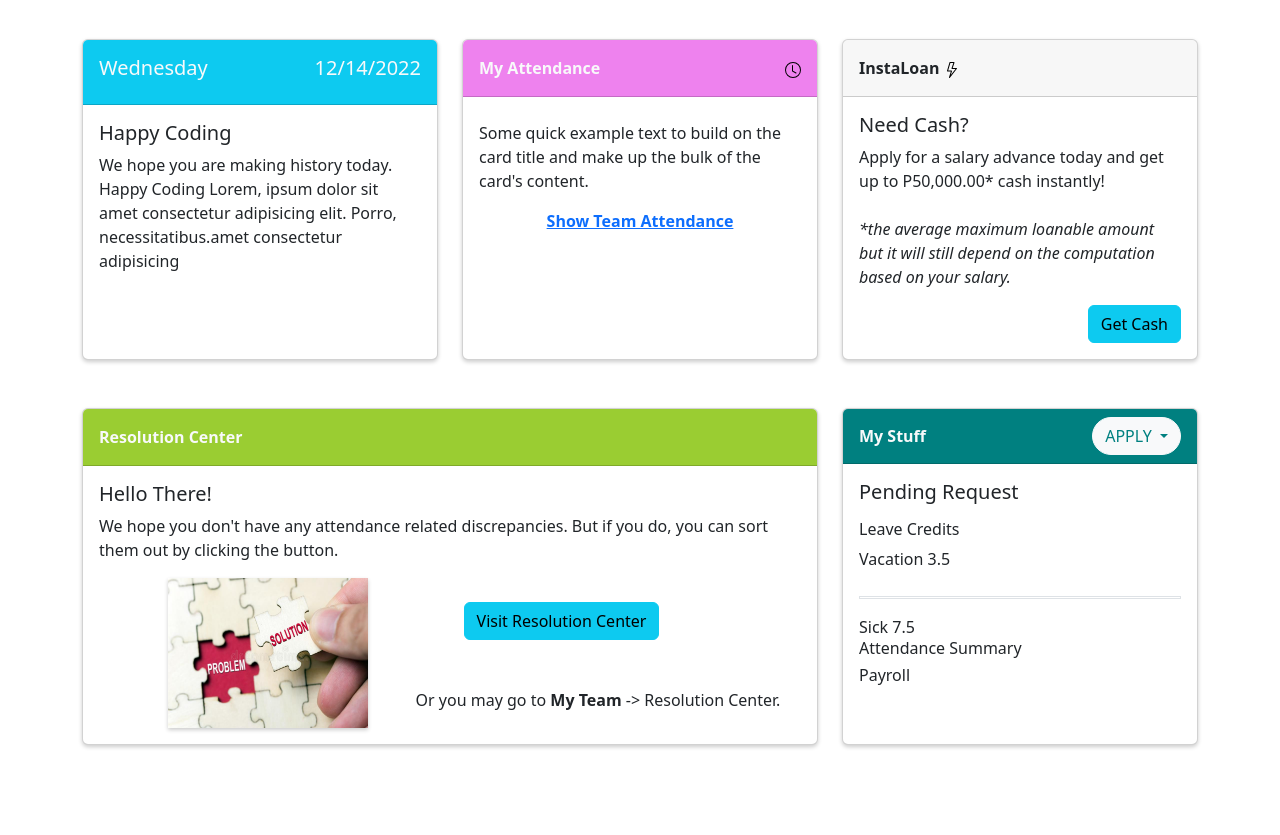
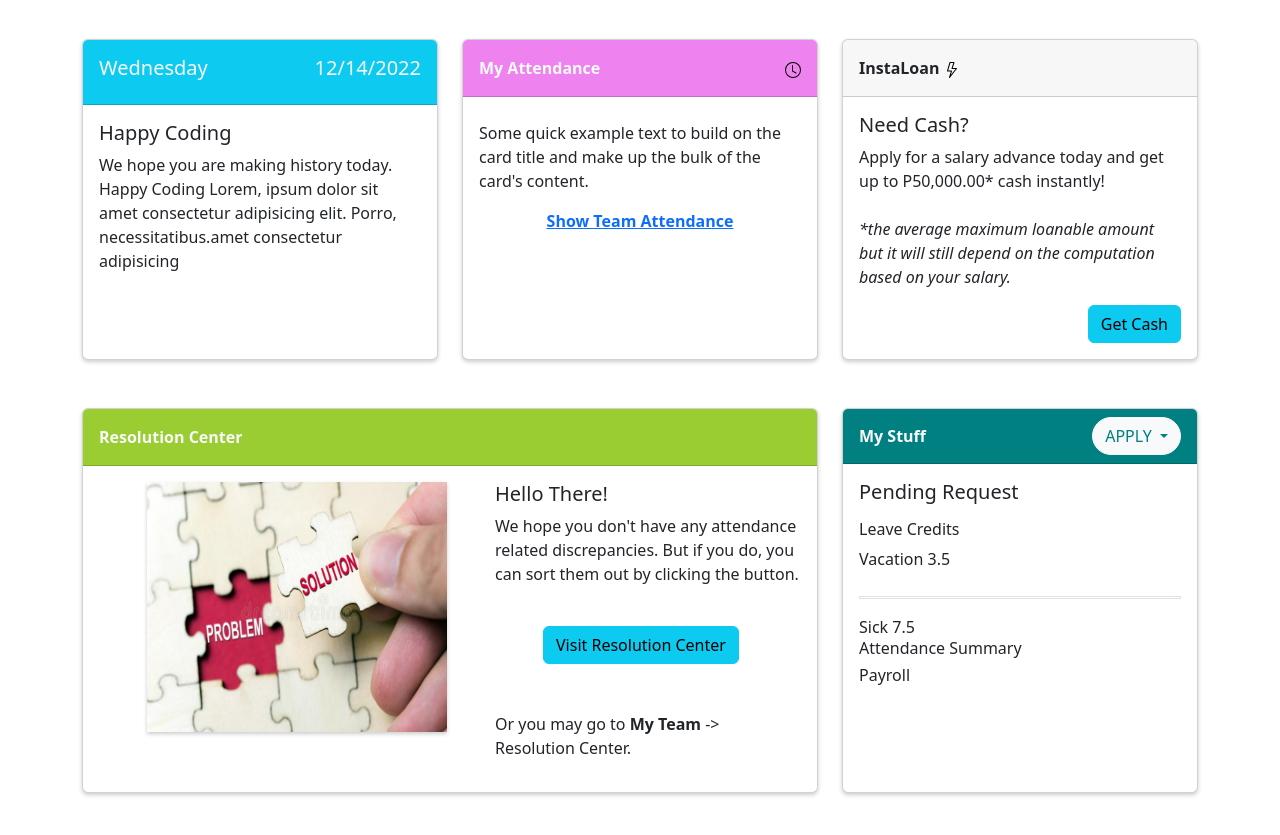
Before and after one commit to neilkit03/hourglass-hr, a plain HTML site: page main.html in a window 1280 px wide. Shown: the part 159-994 px from the top of the page. Before the commit the page ends 952 px from the top, so only its background shows below. Drawn offline with nearby package versions, Linux system fonts and the light colour scheme.

Commit message:
updated resolution center

```diff
--- a/css/styles.css
+++ b/css/styles.css
@@ -88,8 +88,8 @@ a.nav-link {
 }
 
 .solutionImg {
-  height: 150px;
-  width: 200px;
+  height: 250px;
+  width: 300px;
   box-shadow: 0px 2px 4px rgba(0, 0, 0, 0.2);
 }
 
--- a/main.html
+++ b/main.html
@@ -203,12 +203,6 @@
                 Resolution Center
               </div>
               <div class="card-body">
-                <h5 class="card-title">Hello There!</h5>
-                <p class="card-text mb-3">
-                  We hope you don't have any attendance related discrepancies.
-                  But if you do, you can sort them out by clicking the button.
-                </p>
-
                 <div class="resoctr d-flex justify-content-center">
                   <div>
                     <img
@@ -217,7 +211,14 @@
                       alt="solution picture"
                     />
                   </div>
+
                   <div>
+                    <h5 class="card-title d-flex me-3">Hello There!</h5>
+                    <p class="card-text mb-3">
+                      We hope you don't have any attendance related
+                      discrepancies. But if you do, you can sort them out by
+                      clicking the button.
+                    </p>
                     <p>
                       <a href="#" class="btn btn-info ms-5 mt-4 mb-5"
                         >Visit Resolution Center</a
```
